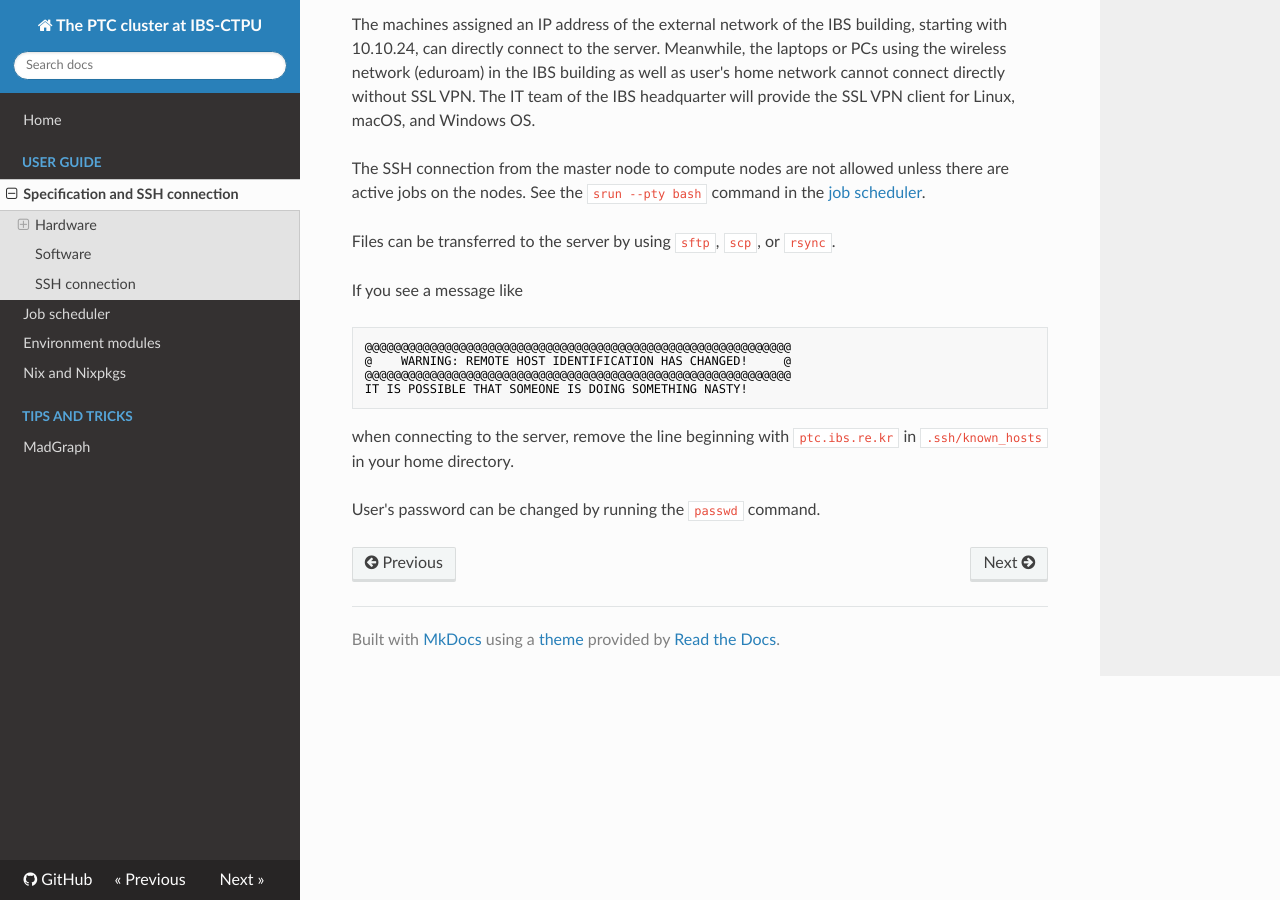
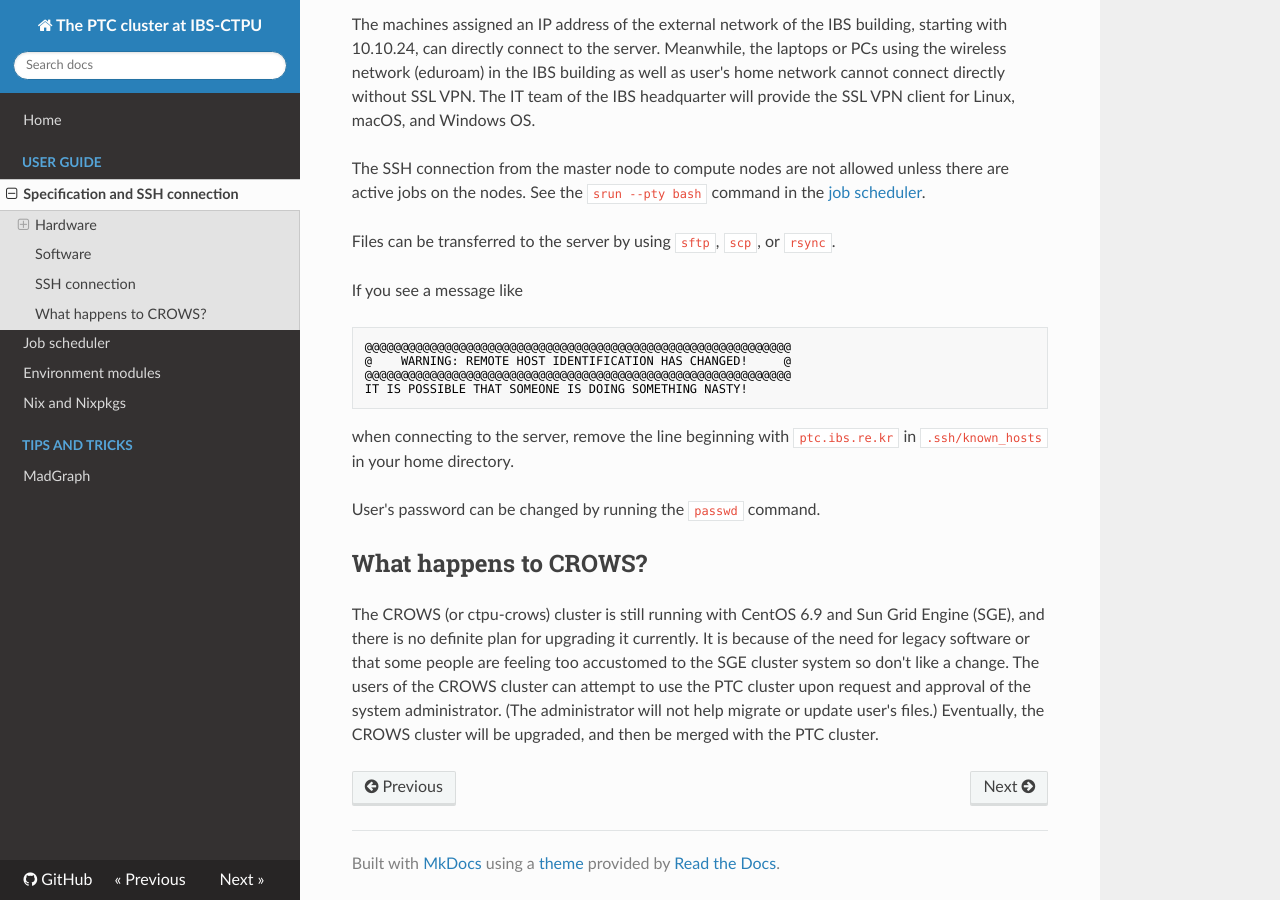
Before and after one commit to cbpark/ptc-cluster, an MkDocs documentation site: the page built from docs/specification.md, in a window 1280 px wide and 900 px high, scrolled down 2173 px. Built offline with MkDocs 1.6.1, drawn with Linux system fonts in a browser that asks for light colours; nearby versions of some CDN libraries; old or Windows-style settings are respelled for this version of MkDocs.

Commit message:
Add a subsection about CROWS

```diff
--- a/docs/specification.md
+++ b/docs/specification.md
@@ -80,3 +80,7 @@ IT IS POSSIBLE THAT SOMEONE IS DOING SOMETHING NASTY!
 when connecting to the server, remove the line beginning with `ptc.ibs.re.kr` in `.ssh/known_hosts` in your home directory.
 
 User's password can be changed by running the `passwd` command.
+
+## What happens to CROWS?
+
+The CROWS (or ctpu-crows) cluster is still running with CentOS 6.9 and Sun Grid Engine (SGE), and there is no definite plan for upgrading it currently. It is because of the need for legacy software or that some people are feeling too accustomed to the SGE cluster system so don't like a change. The users of the CROWS cluster can attempt to use the PTC cluster upon request and approval of the system administrator. (The administrator will not help migrate or update user's files.) Eventually, the CROWS cluster will be upgraded, and then be merged with the PTC cluster.
```
Also changed, not shown: docs/tips-and-tricks/madgraph.md (+1 -1 lines).
